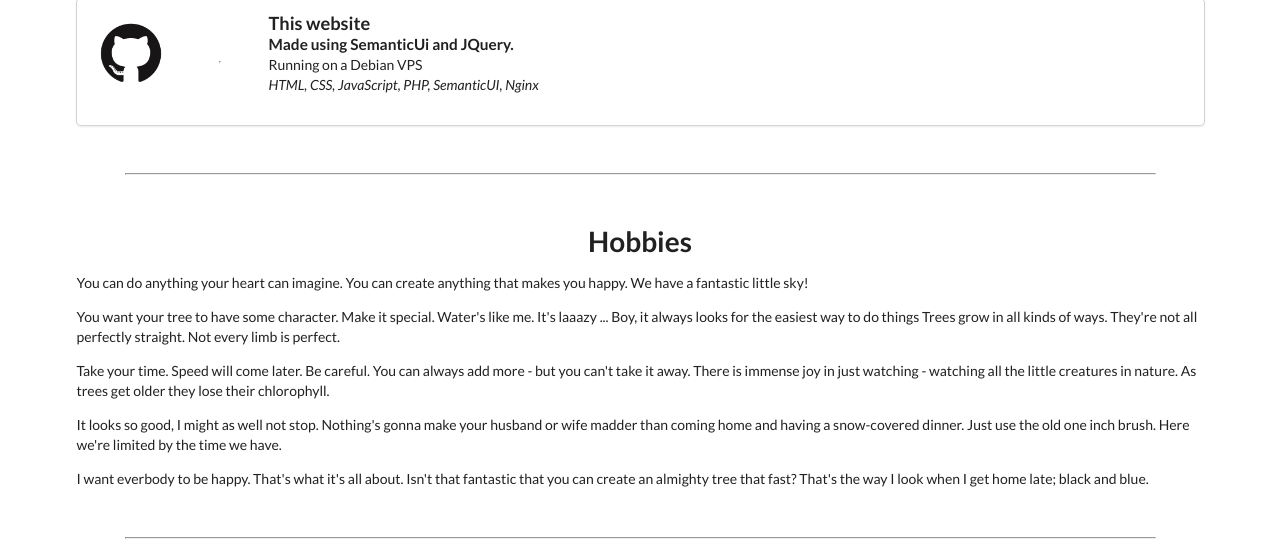
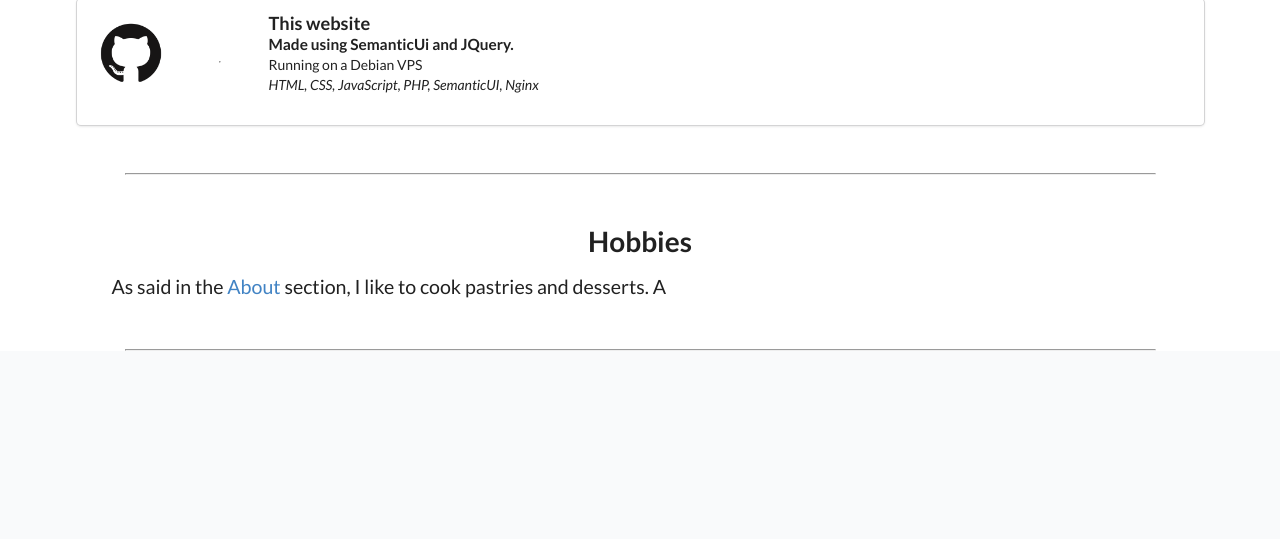
Before and after one commit to querat/gwendal.querat.pro, a PHP site: page / in a window 1280 px wide. Shown: the part 3103-3642 px from the top of the page. After the commit the page ends 3454 px from the top, so only its background shows below. Run offline with PHP 8.4, Linux system fonts and the light colour scheme.

Commit message:
shorter alinea because of mobile devices

```diff
--- a/index.php
+++ b/index.php
@@ -41,7 +41,7 @@
 </header>
 
 <div class="ui container">
-    <h1 class="ui header centered">About</h1>
+    <h1 id="about" class="ui header centered">About</h1>
     <div class="paragraph-text">
         <p>
             I am a 27 years developer currently studying Computer Science for one year at Dublin City University.
@@ -302,40 +302,13 @@
     <div class="ui container">
         <hr>
         <h1 class="ui header centered">Hobbies</h1>
-        <p>
-            You can do anything your heart can imagine. You can create anything that makes you happy. We have a
-            fantastic
-            little sky!
-        </p>
-
-        <p>
-            You want your tree to have some character. Make it special. Water's like me. It's laaazy ... Boy, it
-            always
-            looks for the easiest way to do things Trees grow in all kinds of ways. They're not all perfectly
-            straight.
-            Not every limb is perfect.
-        </p>
-
-        <p>
-            Take your time. Speed will come later. Be careful. You can always add more - but you can't take it away.
-            There is immense joy in just watching - watching all the little creatures in nature. As trees get older
-            they
-            lose their chlorophyll.
-        </p>
-
-        <p>
-            It looks so good, I might as well not stop. Nothing's gonna make your husband or wife madder than coming
-            home
-            and having a snow-covered dinner. Just use the old one inch brush. Here we're limited by the time we
-            have.
-        </p>
-
-        <p>
-            I want everbody to be happy. That's what it's all about. Isn't that fantastic that you can create an
-            almighty
-            tree that fast? That's the way I look when I get home late; black and blue.
-        </p>
-
+        <div class="paragraph-text">
+            <p>
+                As said in the <a href="#about">About</a> section, I like to cook pastries and desserts. A
+            </p>
+            <p></p>
+            <p></p>
+        </div>
     </div>
 
     <div class="ui container">
--- a/style/cv.css
+++ b/style/cv.css
@@ -54,7 +54,7 @@ hr {
 }
 
 .paragraph-text {
-    text-indent:        5rem;
+    text-indent:        2.5rem;
     font-size:          1.4rem;
     text-align:         justify;
 }
```
